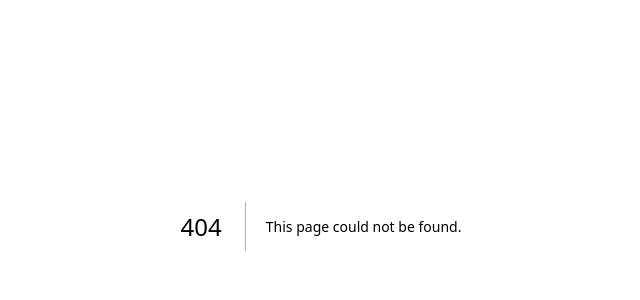
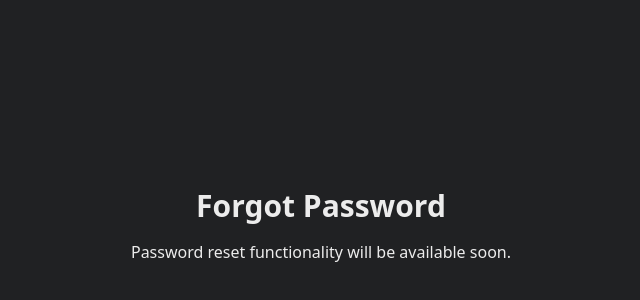
Before and after one commit to Madesh-cse/AI-Chat-Assistant-Frontend, a Next.js app: page /forgot-password in a window 1280 px wide. Before the commit this address had no page. Shown: the part 174-474 px from the top of the page, without its empty margins (319-959 px from the left). Built offline with nearby package versions, Linux system fonts and the light colour scheme.

Commit message:
add new pages

```diff
--- /dev/null
+++ b/app/forgot-password/page.tsx
@@ -0,0 +1,12 @@
+export default function ForgotPasswordPage() {
+  return (
+    <main className="min-h-screen flex items-center justify-center">
+      <div className="text-center">
+        <h1 className="text-3xl font-bold">Forgot Password</h1>
+        <p className="mt-4">
+          Password reset functionality will be available soon.
+        </p>
+      </div>
+    </main>
+  );
+}
--- /dev/null
+++ b/app/privacy/page.tsx
@@ -0,0 +1,10 @@
+export default function PrivacyPage() {
+  return (
+    <main className="min-h-screen p-8">
+      <h1 className="text-3xl font-bold">Privacy Policy</h1>
+      <p className="mt-4">
+        Please add your application's privacy policy here.
+      </p>
+    </main>
+  );
+}
--- /dev/null
+++ b/app/terms/page.tsx
@@ -0,0 +1,10 @@
+export default function TermsPage() {
+  return (
+    <main className="min-h-screen p-8">
+      <h1 className="text-3xl font-bold">Terms of Service</h1>
+      <p className="mt-4">
+        Please add your application's terms of service here.
+      </p>
+    </main>
+  );
+}
```
